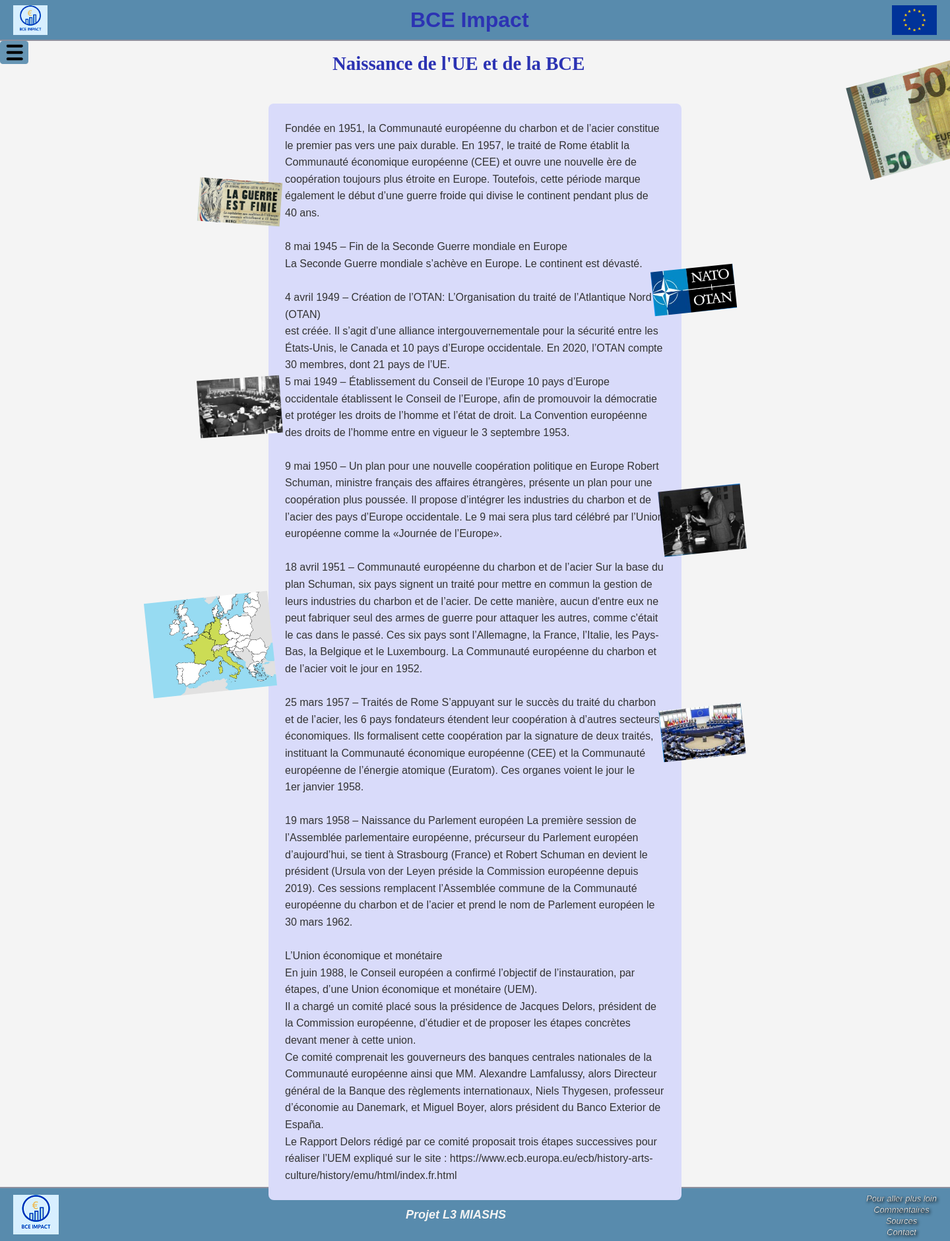
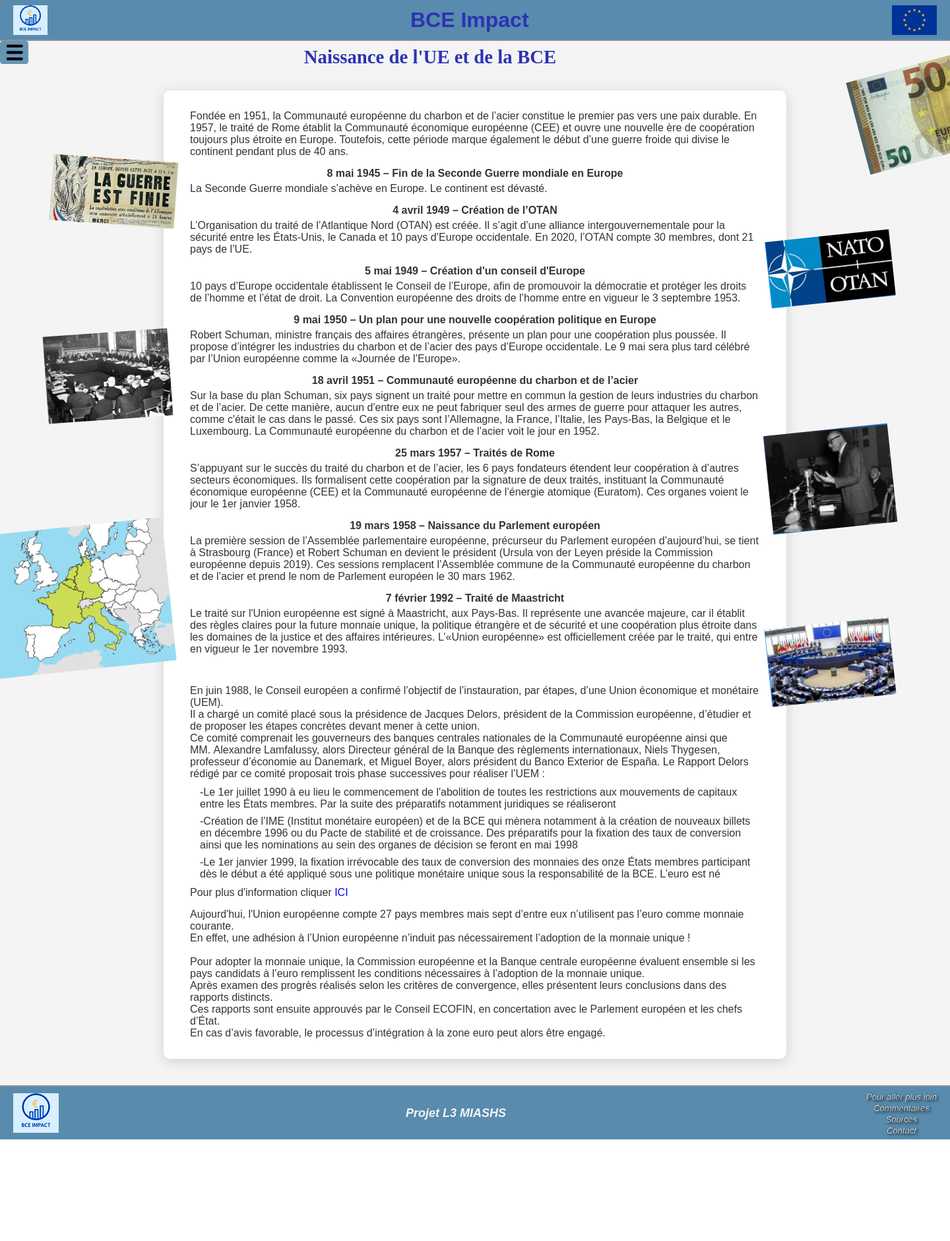
Before and after one commit to Kvothe-45/BCE_impact, a PHP site: page /BCE-IMPACT/histoire.php in a window 1440 px wide; the page is wider, and only the part inside the window is pictured. Shown: that part at 66% size. After the commit the page ends 1727 px from the top of that part, so only its background shows below. Run offline with PHP 8.4, Linux system fonts and the light colour scheme.

Commit message:
modif histoire

```diff
--- a/commentaire.php
+++ b/commentaire.php
@@ -2,7 +2,7 @@
 session_start();
 
 if (!isset($_SESSION['client']) || !is_array($_SESSION['client'])) {
-      header('Location: http://localhost/BCE-IMPACT/BCE_impact-1/commentaire2.php');
+      header('Location: http://localhost/BCE-IMPACT/BCE_impact-1/connexion.php');
 ;
     exit;
 }
--- a/histoire.php
+++ b/histoire.php
@@ -10,37 +10,43 @@
 <body>
     <?php include 'header.php'?>
     <h2 id="h2his">Naissance de l'UE et de la BCE</h2>
-    <div class="boite_histoire">
-        <p>Fondée en 1951, la Communauté européenne du charbon et de l’acier  constitue le premier pas vers une paix durable. En 1957, le traité de  Rome établit la Communauté économique européenne (CEE) et ouvre une  nouvelle ère de coopération toujours plus étroite en Europe. Toutefois,  cette période marque également le début d’une guerre froide qui divise  le continent pendant plus de 40 ans.</p></br>
-        <p> <span class="SGM"  >8 mai 1945 – Fin de la Seconde Guerre mondiale en Europe</br>
-La Seconde Guerre mondiale s’achève en Europe. Le  continent est dévasté.  </br> </br> </p>
-<p>4 avril 1949 – Création de l’OTAN:
-L’Organisation du traité de l’Atlantique Nord (OTAN)</br>
+    <div id="boite_histoire">
+<p id="init_text">Fondée en 1951, la Communauté européenne du charbon et de l’acier  constitue le premier pas vers une paix durable. En 1957, le traité de  Rome établit la Communauté économique européenne (CEE) et ouvre une  nouvelle ère de coopération toujours plus étroite en Europe. Toutefois,  cette période marque également le début d’une guerre froide qui divise  le continent pendant plus de 40 ans.</p>
+<h4 class="title_para">8 mai 1945 – Fin de la Seconde Guerre mondiale en Europe</h4>
+<p>La Seconde Guerre mondiale s’achève en Europe. Le  continent est dévasté.</p>
+<h4 class="title_para">4 avril 1949 – Création de l’OTAN</h4>
+<p>L’Organisation du traité de l’Atlantique Nord (OTAN)
  est créée. Il s’agit d’une alliance intergouvernementale pour la  sécurité entre les États-Unis, le Canada et 10 pays d’Europe  occidentale. En 2020, l’OTAN
  compte 30 membres, dont 21 pays de l’UE.</p>
- <p>5 mai 1949 – Établissement du Conseil de l’Europe
-10 pays d’Europe occidentale
+<h4 class="title_para">5 mai 1949 – Création d'un conseil d'Europe</h4>
+<p>10 pays d’Europe occidentale
  établissent le Conseil de l’Europe, afin de promouvoir la démocratie et protéger les droits de l’homme et l’état de droit. La Convention européenne des droits de l’homme
- entre en vigueur le 3 septembre 1953.</p></br>
- <p>9 mai 1950 – Un plan pour une nouvelle coopération politique en Europe
-Robert Schuman, ministre français des affaires étrangères, présente un plan pour une coopération plus poussée. Il propose d’intégrer les industries du charbon et de l’acier des pays d’Europe occidentale. Le 9 mai sera  plus tard célébré par l’Union européenne comme la «Journée de l’Europe».</p></br>
-<p>18 avril 1951 – Communauté européenne du charbon et de l’acier
-Sur la base du plan Schuman, six pays signent un traité pour mettre en commun la gestion de leurs industries du charbon et de  l’acier. De cette manière, aucun d'entre eux ne peut fabriquer seul des  armes de guerre pour attaquer les autres, comme c'était le cas dans le  passé. Ces six pays sont l’Allemagne, la France, l’Italie, les Pays-Bas, la Belgique et le Luxembourg. La Communauté européenne du charbon et de l’acier voit le jour en 1952.</p>  </br>
-<p>25 mars 1957 – Traités de Rome
-S’appuyant sur le succès du traité du charbon et de  l’acier, les 6 pays fondateurs étendent leur coopération à d’autres  secteurs économiques. Ils formalisent cette coopération par la signature de deux traités, instituant la Communauté économique européenne (CEE) et la Communauté  européenne de l’énergie atomique (Euratom). Ces organes voient le jour  le 1er janvier 1958.</p></br>
-<p>19 mars 1958 – Naissance du Parlement européen
-La première session de l’Assemblée parlementaire  européenne, précurseur du Parlement européen d’aujourd’hui, se tient à  Strasbourg (France) et Robert Schuman en devient le président (Ursula von der Leyen préside la Commission européenne depuis 2019). Ces sessions  remplacent l’Assemblée commune de la Communauté européenne du charbon et  de l’acier et prend le nom de Parlement européen le 30 mars 1962.</p></br>
-<p>L’Union économique et monétaire </br>
-
-En juin 1988, le Conseil européen a confirmé l’objectif  de l’instauration, par étapes, d’une Union économique et monétaire  (UEM).</br>
-
- Il a chargé un comité placé sous la présidence de Jacques Delors, président de la Commission européenne, d’étudier et de proposer les  étapes concrètes devant mener à cette union.</br>
-
-Ce comité comprenait les gouverneurs des banques  centrales nationales de la Communauté européenne ainsi que MM. Alexandre Lamfalussy, alors Directeur général de la Banque des règlements  internationaux, Niels Thygesen, professeur d’économie au Danemark, et  Miguel Boyer, alors président du Banco Exterior de España.</br>
-
-Le Rapport Delors rédigé par ce comité proposait trois étapes successives pour réaliser l’UEM expliqué sur le site :
-https://www.ecb.europa.eu/ecb/history-arts-culture/history/emu/html/index.fr.html</p>
-
+ entre en vigueur le 3 septembre 1953.</p>
+<h4 class="title_para">9 mai 1950 – Un plan pour une nouvelle coopération politique en Europe</h4>
+<p>Robert Schuman, ministre français des affaires étrangères, présente un plan pour une coopération plus poussée. Il propose d’intégrer les industries du charbon et de l’acier des pays d’Europe occidentale. Le 9 mai sera  plus tard célébré par l’Union européenne comme la «Journée de l’Europe».</p>
+<h4 class="title_para">18 avril 1951 – Communauté européenne du charbon et de l’acier</h4>
+<p>Sur la base du plan Schuman, six pays signent un traité pour mettre en commun la gestion de leurs industries du charbon et de  l’acier. De cette manière, aucun d'entre eux ne peut fabriquer seul des  armes de guerre pour attaquer les autres, comme c'était le cas dans le  passé. Ces six pays sont l’Allemagne, la France, l’Italie, les Pays-Bas, la Belgique et le Luxembourg. La Communauté européenne du charbon et de l’acier voit le jour en 1952.</p>
+<h4 class="title_para">25 mars 1957 – Traités de Rome</h4>
+<p>S’appuyant sur le succès du traité du charbon et de  l’acier, les 6 pays fondateurs étendent leur coopération à d’autres  secteurs économiques. Ils formalisent cette coopération par la signature de deux traités, instituant la Communauté économique européenne (CEE) et la Communauté  européenne de l’énergie atomique (Euratom). Ces organes voient le jour  le 1er janvier 1958.</p>
+<h4 class="title_para">19 mars 1958 – Naissance du Parlement européen</h4>
+<p>La première session de l’Assemblée parlementaire  européenne, précurseur du Parlement européen d’aujourd’hui, se tient à  Strasbourg (France) et Robert Schuman en devient le président (Ursula von der Leyen préside la Commission européenne depuis 2019). Ces sessions  remplacent l’Assemblée commune de la Communauté européenne du charbon et  de l’acier et prend le nom de Parlement européen le 30 mars 1962.</p>
+<h4 class="title_para">7 février 1992 – Traité de Maastricht</h4>
+<p>Le traité sur l'Union européenne est signé à Maastricht, aux Pays-Bas. Il représente une avancée majeure, car il établit des règles claires pour la future monnaie unique, la politique étrangère et de sécurité et une coopération plus étroite dans les domaines de la justice et des affaires intérieures. L’«Union européenne» est officiellement créée par le traité, qui entre en vigueur le 1er novembre 1993.</p>
+<p id="last_para">
+En juin 1988, le Conseil européen a confirmé l’objectif  de l’instauration, par étapes, d’une Union économique et monétaire (UEM).</br>
+Il a chargé un comité placé sous la présidence de Jacques Delors, président de la Commission européenne, d’étudier et de proposer les  étapes concrètes devant mener à cette union.</br>
+Ce comité comprenait les gouverneurs des banques  centrales nationales de la Communauté européenne ainsi que MM. Alexandre Lamfalussy, alors Directeur général de la Banque des règlements  internationaux, Niels Thygesen, professeur d’économie au Danemark, et  Miguel Boyer, alors président du Banco Exterior de España.
+Le Rapport Delors rédigé par ce comité proposait trois phase successives pour réaliser l’UEM :
+</p>
+<ul id="liste_phase">
+    <li>-Le 1er juillet 1990 à eu lieu le commencement de l'abolition de toutes les restrictions aux mouvements de capitaux entre les États membres. Par la suite des préparatifs notamment juridiques se réaliseront</li>
+    <li>-Création de l’IME (Institut monétaire européen) et de la BCE qui mènera notamment à la création de nouveaux billets en décembre 1996 ou du Pacte de stabilité et de croissance. Des préparatifs pour la fixation des taux de conversion ainsi que les nominations au sein des organes de décision se feront en mai 1998</li>
+    <li>-Le 1er janvier 1999, la fixation irrévocable des taux de conversion des monnaies des onze États membres participant dès le début a été appliqué sous une politique monétaire unique sous la responsabilité de la BCE. L’euro est né</li>
+</ul>
+<p>Pour plus d'information cliquer <a href="https://www.ecb.europa.eu/ecb/history-arts-culture/history/emu/html/index.fr.html">ICI</a>
+</p>
+<p id="last_comment">Aujourd'hui, l'Union européenne compte 27 pays membres mais sept d’entre eux n’utilisent pas l’euro comme monnaie courante.</br> En effet, une adhésion à l’Union européenne n’induit pas nécessairement l’adoption de la monnaie unique ! </br></br>Pour adopter la monnaie unique, la Commission européenne et la Banque centrale européenne évaluent ensemble si les pays candidats à l’euro remplissent les conditions nécessaires à l’adoption de la monnaie unique.</br> Après examen des progrès réalisés selon les critères de convergence, elles présentent leurs conclusions dans des rapports distincts. </br>Ces rapports sont ensuite approuvés par le Conseil ECOFIN, en concertation avec le Parlement européen et les chefs d’État. </br>En cas d’avis favorable, le processus d’intégration à la zone euro peut alors être engagé.
+</p>
 
 
 <img class="Guerre" src="Images_histoire/guerrefinie.jpg" alt= "La guerre est "/>
--- a/styles/style_histoire.css
+++ b/styles/style_histoire.css
@@ -1,31 +1,57 @@
 
 #h2his{
-     position: absolute;
-  left: 35vw;
-  top: 10vh;
+  position: absolute;
+  left: 32vw;
+  top: 70px;
   color: #2c33b3;
   font-family: 'Lexend Tera';
-  font-size: 2vw;
+  font-size: 1.8rem;
   z-index: 2;
 }
 
-.boite_histoire{
+#boite_histoire{
   position: relative;
-	top: 5%;
-  background-color:#d9dbfa
-;
-  border-radius: 8px;
-  padding: 25px;
-  margin: 20px auto;
-  width: 40%;
-  line-height: 1.6;
+  width: 60%;
+  max-width: 900px;
+  margin: 40px auto;
+  background: #ffffff;
+  padding: 30px 40px;
+  border-radius: 10px;
+  box-shadow: 0 4px 20px rgba(0,0,0,0.15);
 }
 
+#init_text{
+    margin-bottom: 15px;
+
+}
+
+.title_para{
+  display: block;
+  margin-bottom: 5px;
+  margin-top: 15px;
+  text-align: center;
+}
+
+#last_para{
+  margin-top: 45px;
+}
+#liste_phase{
+  text-decoration: none;
+  list-style:none;
+  margin:10px 0 10px 15px;
+}
+#liste_phase>li{
+margin-bottom: 8px;
+}
+
+#last_comment{
+  margin-top: 15px;
+}
 
 .Guerre {
   position: absolute;
   top: 7%;
-  left: -17%;
+  left: -18%;
   width: 20%;
   transform: rotate(4deg);
 }
@@ -33,7 +59,7 @@
 .Assemblée{
     position: absolute;
   top: 25%;
-  left: -17%;
+  left: -19%;
   width: 20%;
   transform: rotate(-4deg);
 }
@@ -50,14 +76,15 @@
 .OTAN{
         position: absolute;
   top: 15%;
-  left: 93%;
+  left: 97%;
   width: 20%;
   transform: rotate(-6deg);
 }
 
-.Schuman{position: absolute;
+.Schuman{
+  position: absolute;
   top: 35%;
-  left: 95%;
+  left: 97%;
   width: 20%;
   transform: rotate(-6deg);
 
@@ -65,7 +92,7 @@
 
 .Parlement{position: absolute;
   top: 55%;
-  left: 95%;
+  left: 97%;
   width: 20%;
   transform: rotate(-6deg);
 
```
